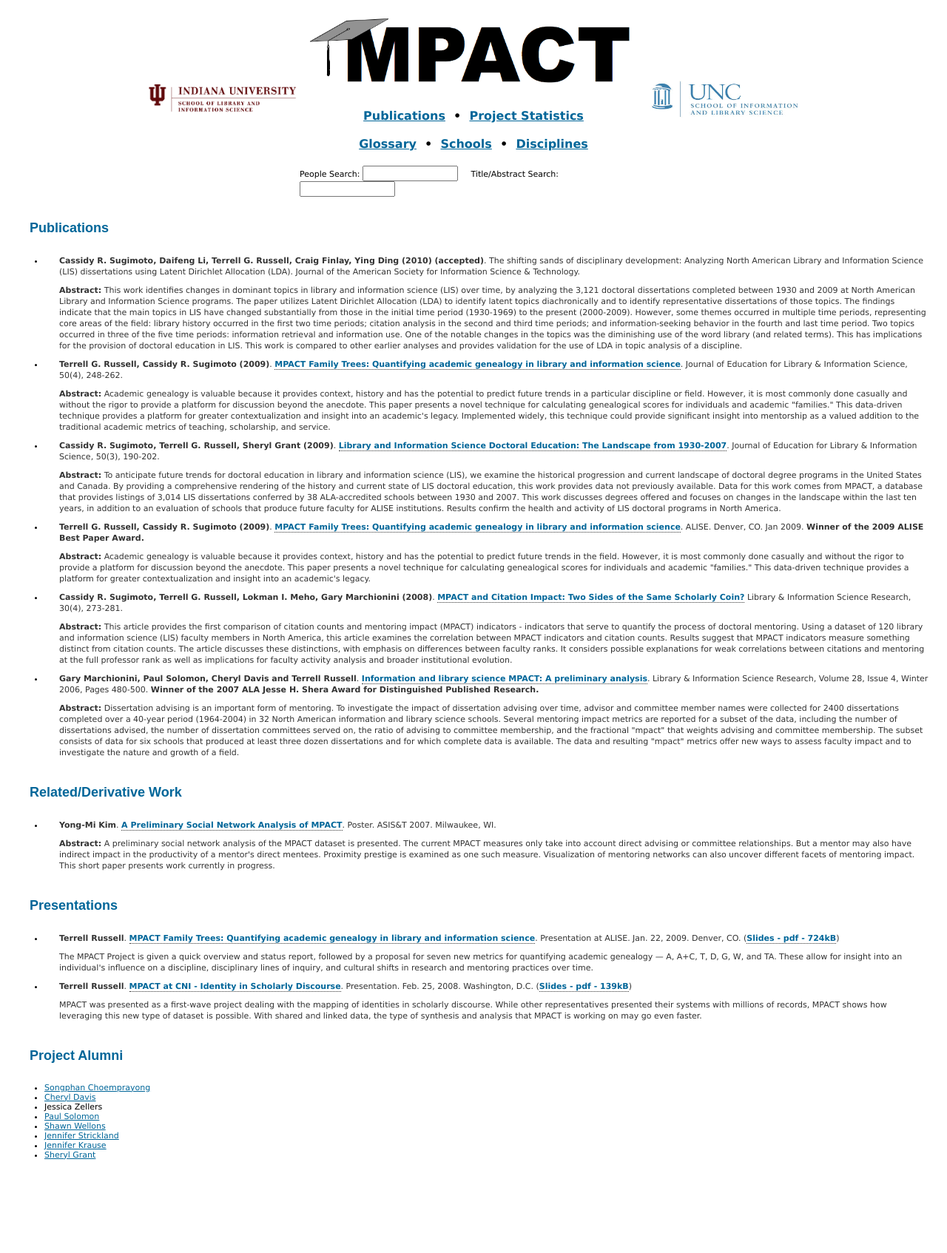
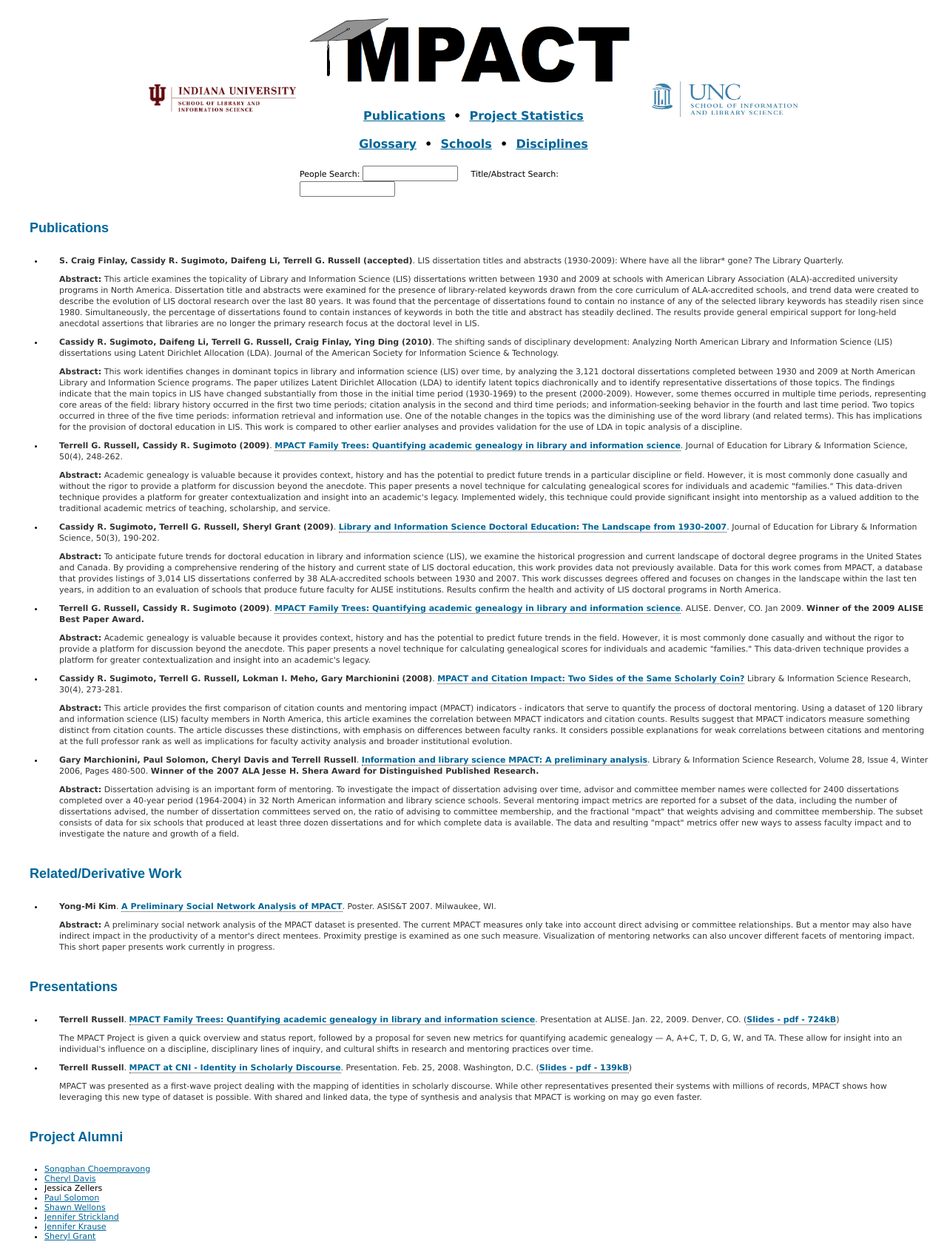
Before and after one commit to trel/MPACT, a PHP site: page /publications.php in a window 1280 px wide. Shown: the part 26-1720 px from the top of the page at 74% size. Before the commit the page ends 1594 px from the top, so only its background shows below. Run offline with PHP 8.4, Linux system fonts and the light colour scheme; a stand-in replaces the project's code that opens the database connection.

Commit message:
add new library quarterly librar* paper

```diff
--- a/publications.php
+++ b/publications.php
@@ -10,7 +10,11 @@ xhtml_web_header();
   <h1>Publications</h1>
   <ul>
     <li>
-      <p><strong>Cassidy R. Sugimoto, Daifeng Li, Terrell G. Russell, Craig Finlay, Ying Ding (2010) (accepted)</strong>. The shifting sands of disciplinary development: Analyzing North American Library and Information Science (LIS) dissertations using Latent Dirichlet Allocation (LDA).  Journal of the American Society for Information Science & Technology.</p>
+      <p><strong>S. Craig Finlay, Cassidy R. Sugimoto, Daifeng Li, Terrell G. Russell (accepted)</strong>. LIS dissertation titles and abstracts (1930-2009): Where have all the librar* gone? The Library Quarterly.</p>
+      <p><strong>Abstract:</strong> This article examines the topicality of Library and Information Science (LIS) dissertations written between 1930 and 2009 at schools with American Library Association (ALA)-accredited university programs in North America.  Dissertation title and abstracts were examined for the presence of library-related keywords drawn from the core curriculum of ALA-accredited schools, and trend data were created to describe the evolution of LIS doctoral research over the last 80 years.  It was found that the percentage of dissertations found to contain no instance of any of the selected library keywords has steadily risen since 1980.  Simultaneously, the percentage of dissertations found to contain instances of keywords in both the title and abstract has steadily declined.  The results provide general empirical support for long-held anecdotal assertions that libraries are no longer the primary research focus at the doctoral level in LIS.</p>
+    </li>
+    <li>
+      <p><strong>Cassidy R. Sugimoto, Daifeng Li, Terrell G. Russell, Craig Finlay, Ying Ding (2010)</strong>. The shifting sands of disciplinary development: Analyzing North American Library and Information Science (LIS) dissertations using Latent Dirichlet Allocation (LDA).  Journal of the American Society for Information Science & Technology.</p>
       <p><strong>Abstract:</strong> This work identifies changes in dominant topics in library and information science (LIS) over time, by analyzing the 3,121 doctoral dissertations completed between 1930 and 2009 at North American Library and Information Science programs. The paper utilizes Latent Dirichlet Allocation (LDA) to identify latent topics diachronically and to identify representative dissertations of those topics. The findings indicate that the main topics in LIS have changed substantially from those in the initial time period (1930-1969) to the present (2000-2009). However, some themes occurred in multiple time periods, representing core areas of the field: library history occurred in the first two time periods; citation analysis in the second and third time periods; and information-seeking behavior in the fourth and last time period. Two topics occurred in three of the five time periods: information retrieval and information use. One of the notable changes in the topics was the diminishing use of the word library (and related terms). This has implications for the provision of doctoral education in LIS. This work is compared to other earlier analyses and provides validation for the use of LDA in topic analysis of a discipline.</p>
     </li>
     <li>
```
